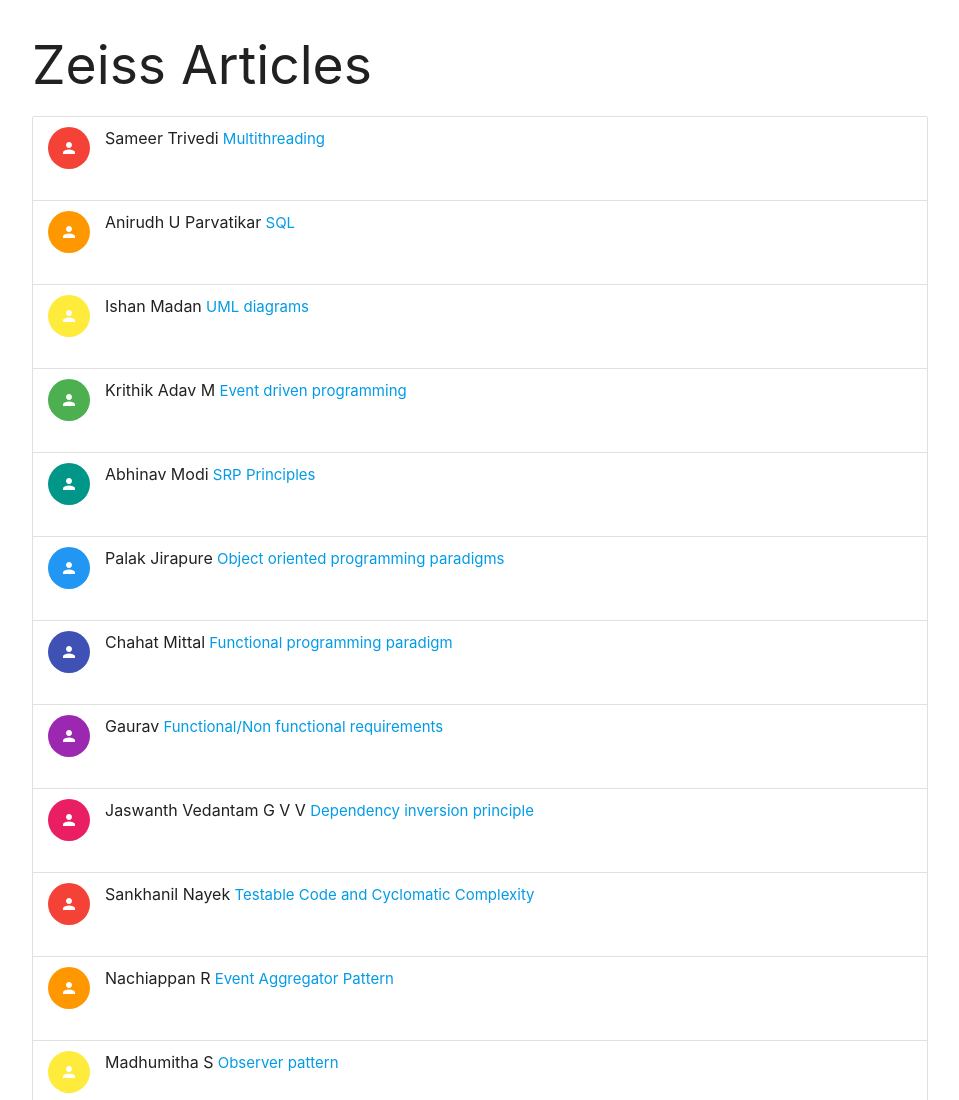
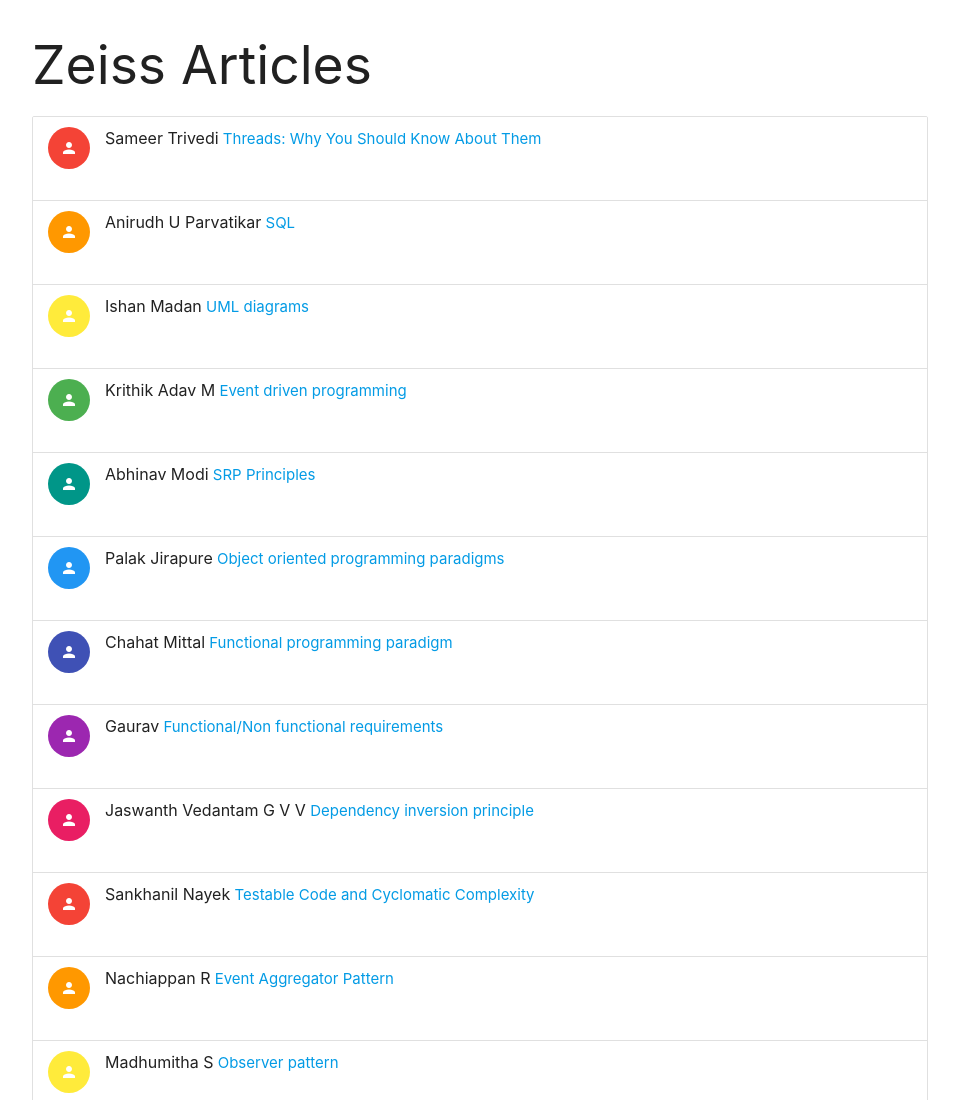
Before and after one commit to venu-shastri/zeiss-bootcamp-2024, a plain HTML site: page Articles/index.html in a window 1280 px wide. Shown: the top 1100 px of the page, without its empty margins (160-1119 px from the left). Drawn offline with nearby package versions, Linux system fonts and the light colour scheme.

Commit message:
Update index.html

```diff
--- a/Articles/index.html
+++ b/Articles/index.html
@@ -25,7 +25,7 @@
           <i class="material-icons circle red">person</i>
           <span class="title">Sameer Trivedi</span>
 
-          <a href="#">Multithreading</a>
+          <a href="https://github.com/venu-shastri/zeiss-bootcamp-2024/blob/main/Articles/Threads%20-%20Why%20You%20Should%20Know%20About%20Them.md">Threads: Why You Should Know About Them</a>
         </li>
         <li class="collection-item avatar">
           <i class="material-icons circle orange">person</i>
```
